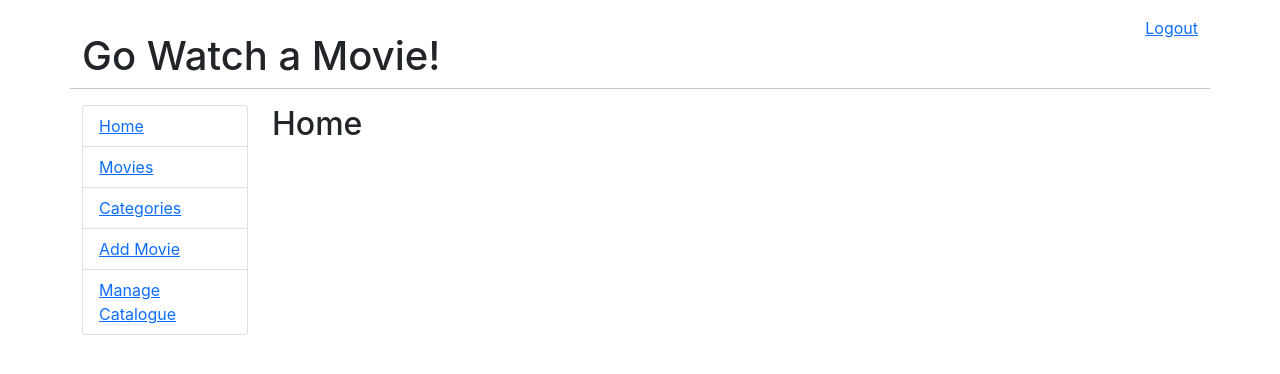
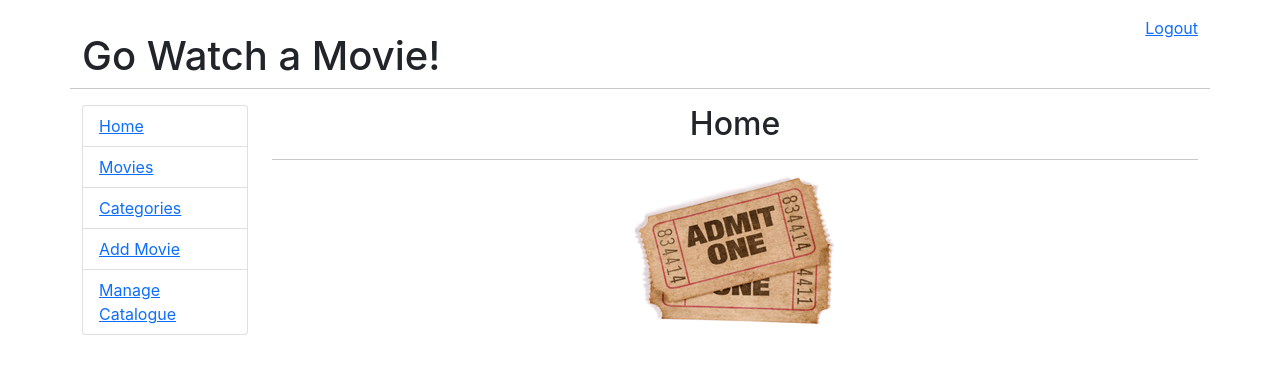
Before and after one commit to daopmdean/movie-store-fe, a React (Create React App) app: page / in a window 1280 px wide. Shown: the top 374 px of the page. Built offline with nearby package versions, Linux system fonts and the light colour scheme.

Commit message:
show ticket at home

```diff
--- a/src/components/Home.js
+++ b/src/components/Home.js
@@ -1,9 +1,14 @@
-import React, {Component} from "react";
+import React, { Component } from "react";
+import Ticket from "./../images/movie_tickets.jpg";
 
 class Home extends Component {
   render() {
     return (
-      <h2>Home</h2>
+      <div className="text-center">
+        <h2>Home</h2>
+        <hr />
+        <img src={Ticket} alt="Movie Ticket" />
+      </div>
     );
   }
 }
```
